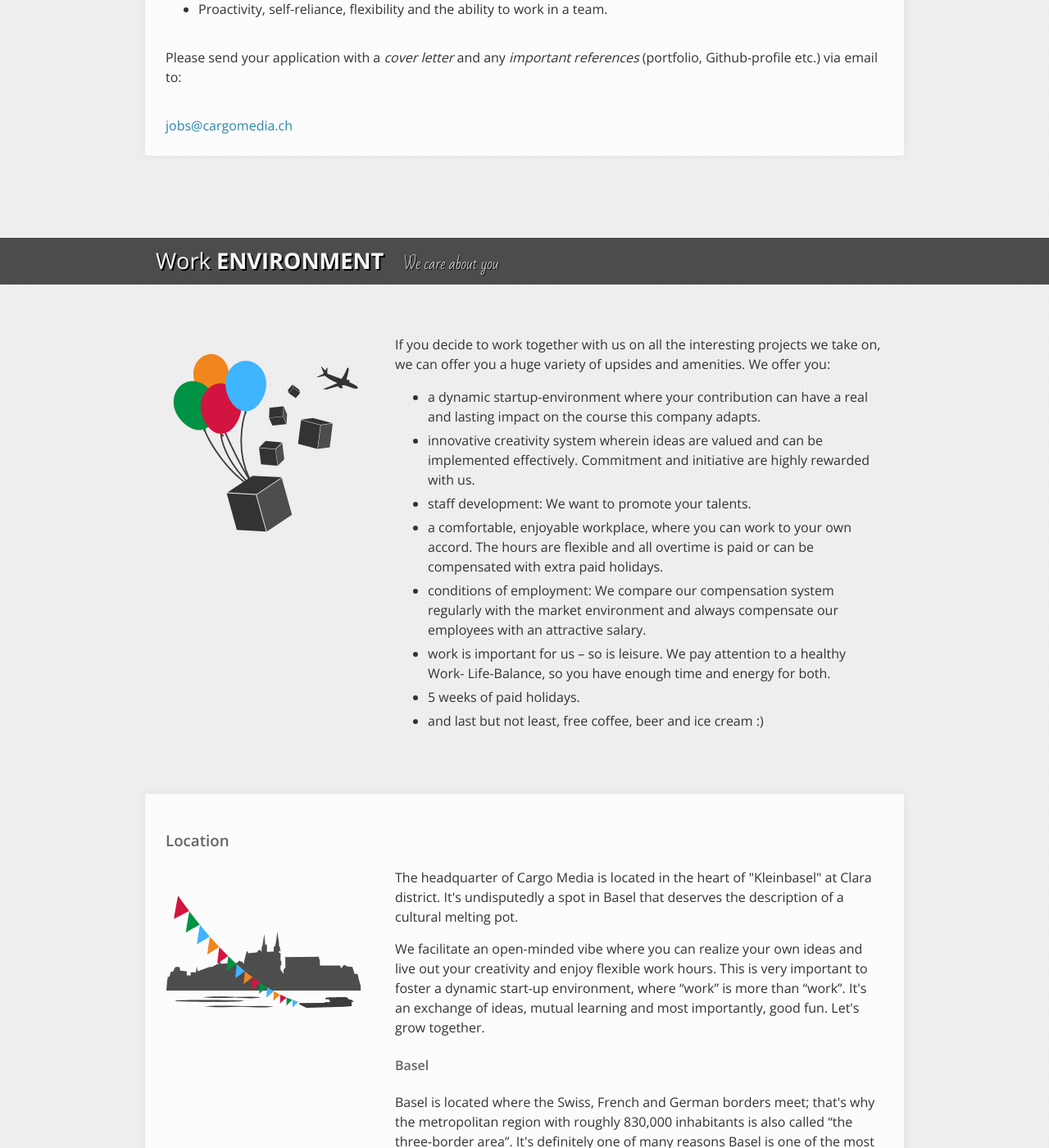
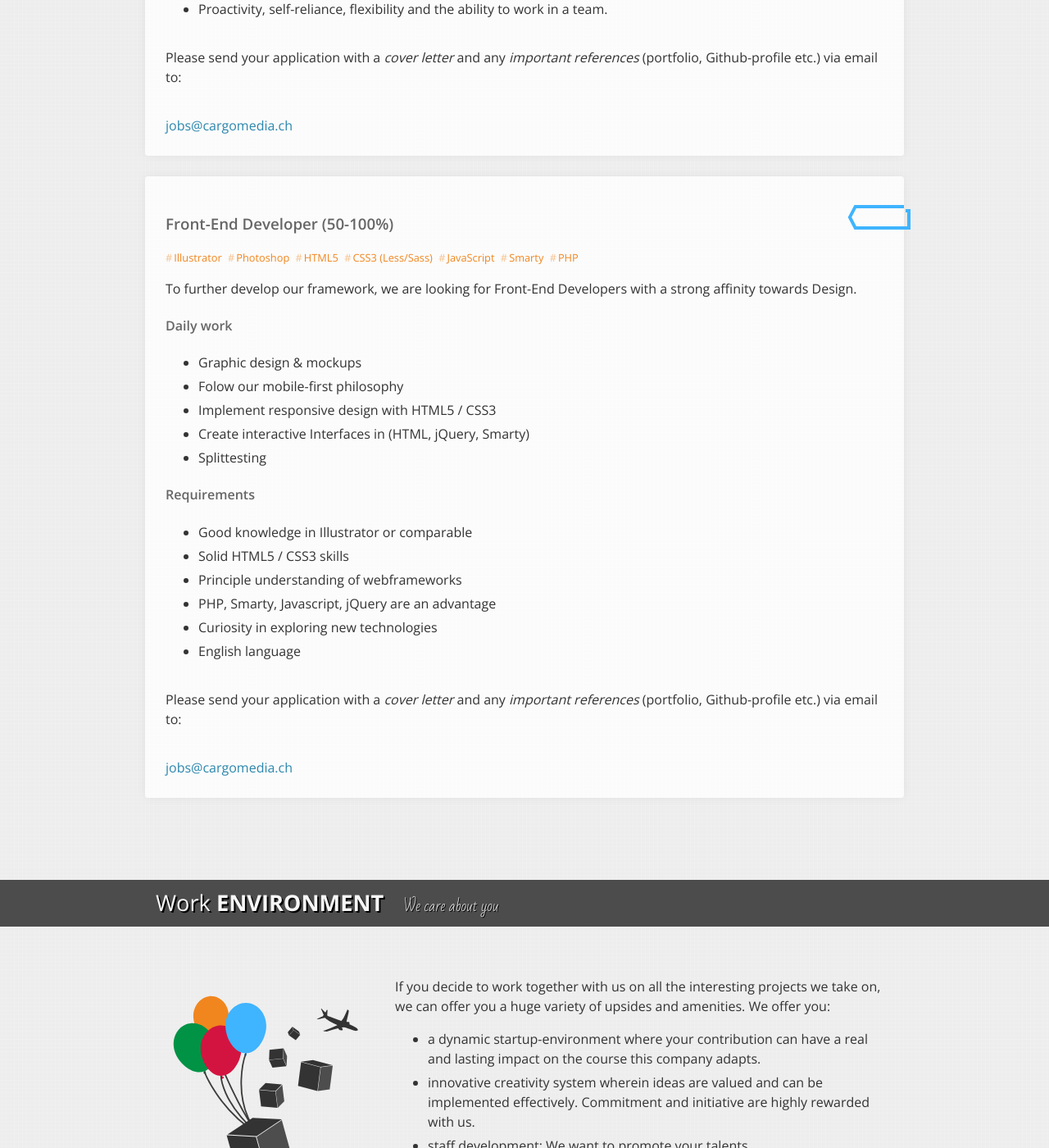
Before and after one commit to rysie/cargomedia.github.io, a Jekyll site: the page built from jobs/index.html, in a window 1280 px wide and 1400 px high, scrolled down 690 px. Shown: the whole window at 82% size. Built offline with Jekyll 4.4.1, drawn with Linux system fonts in a browser that asks for light colours; Markdown is read by kramdown in place of the engine named in the settings.

Commit message:
load jobs listings dynamically

```diff
--- /dev/null
+++ b/_data/jobs.yml
@@ -0,0 +1,33 @@
+- title:  PHP Developer (80-100%)
+  tags:   [PHP, MySQL, HTML, JavaScript, Ruby, Node.js, Elasticsearch, Memcached, Redis]
+  intro:  To further develop our framework, we are always looking for developers with strong knowledge of PHP, who like solving complex and interesting challenges.
+  tasks:  [
+          "Help refining our modern PHP web application framework",
+          "Develop and implement scalability strategies (distributed computing and caching etc.)",
+          "Implement interactive user interfaces, work on our UIMS (e.g. real-time feedback with Websockets)"
+          ]
+  requirements: [
+                "Bachelor of Computer Sciences or a similar degree in computer science",
+                "Experience in software and web development (analysis, architecture, design patterns, unit testing)",
+                "Specialist in object-oriented programming in PHP (maintainable, extendable and testable code)",
+                "Proactivity, self-reliance, flexibility and the ability to work in a team."
+                ]
+
+- title: Front-End Developer (50-100%)
+  tags: [Illustrator, Photoshop, HTML5, CSS3 (Less/Sass), JavaScript, Smarty, PHP]
+  intro:  To further develop our framework, we are looking for Front-End Developers with a strong affinity towards Design.
+  tasks:  [
+          "Graphic design & mockups",
+          "Folow our mobile-first philosophy",
+          "Implement responsive design with HTML5 / CSS3",
+          "Create interactive Interfaces in (HTML, jQuery, Smarty)",
+          "Splittesting"
+          ]
+  requirements: [
+                "Good knowledge in Illustrator or comparable",
+                "Solid HTML5 / CSS3 skills",
+                "Principle understanding of webframeworks",
+                "PHP, Smarty, Javascript, jQuery are an advantage",
+                "Curiosity in exploring new technologies",
+                "English language"
+                ]
--- a/jobs/index.html
+++ b/jobs/index.html
@@ -11,40 +11,44 @@ slug: jobs
 	</div>
 </div>
 <article class="article article-career sheet">
+	{% for job in site.data.jobs %}
 		<div class="boxAlternative">
 			<div class="clippy"></div>
-		<h3>PHP Developer (80-100%)</h3>
+			<h3>{{ job.title }}</h3>
+			{% if job.tags %}
 				<p class="tags">
-			<span class="tag">PHP</span>
-			<span class="tag">MySQL</span>
-			<span class="tag">HTML</span>
-			<span class="tag">JavaScript</span>
-			<span class="tag">Ruby</span>
-			<span class="tag">Node.js</span>
-			<span class="tag">Elasticsearch</span>
-			<span class="tag">Memcached</span>
-			<span class="tag">Redis</span>
+					{% for tag in job.tags %}
+					<span class="tag">{{ tag }}</span>
+					{% endfor %}
 				</p>
-		<p>To further develop our framework, we are always looking for developers with strong knowledge of PHP, who like solving complex and interesting challenges.</p>
+			{% endif %}
+			<p>{{ job.intro}}</p>
 			<h4>Daily work</h4>
+			{% if job.tasks %}
 				<ul>
-			<li>Help refining our modern PHP web application framework</li>
-			<li>Develop and implement scalability strategies (distributed computing and caching etc.)</li>
-			<li>Implement interactive user interfaces, work on our UIMS (e.g. real-time feedback with Websockets)</li>
+					{% for task in job.tasks %}
+					<li>{{ task }}</li>
+					{% endfor %}
 				</ul>
+			{% endif %}
 			<h4>Requirements</h4>
+			{% if job.requirements %}
 			<ul>
-			<li>Bachelor of Computer Sciences or a similar degree in computer science</li>
-			<li>Experience in software and web development (analysis, architecture, design patterns, unit testing)</li>
-			<li>Specialist in object-oriented programming in PHP (maintainable, extendable and testable code)</li>
-			<li>Proactivity, self-reliance, flexibility and the ability to work in a team.</li>
+				{% for requirement in job.requirements %}
+				<li>{{ requirement }}</li>
+				{% endfor %}
 			</ul>
+			{% endif %}
+
 			<p class="solitary">
 				Please send your application with a <em>cover letter</em> and any <em>important references</em> (portfolio, Github-profile etc.) via email to:
 			</p>
 			<a class="apply" href="mailto:jobs@cargomedia.ch">jobs@cargomedia.ch</a>
 		</div>
+	{% endfor %}
 </article>
+
+
 
 <div class="headingStripe">
 	<div class="sheet">
```
Lines whose indentation alone changed are shown as unchanged.
